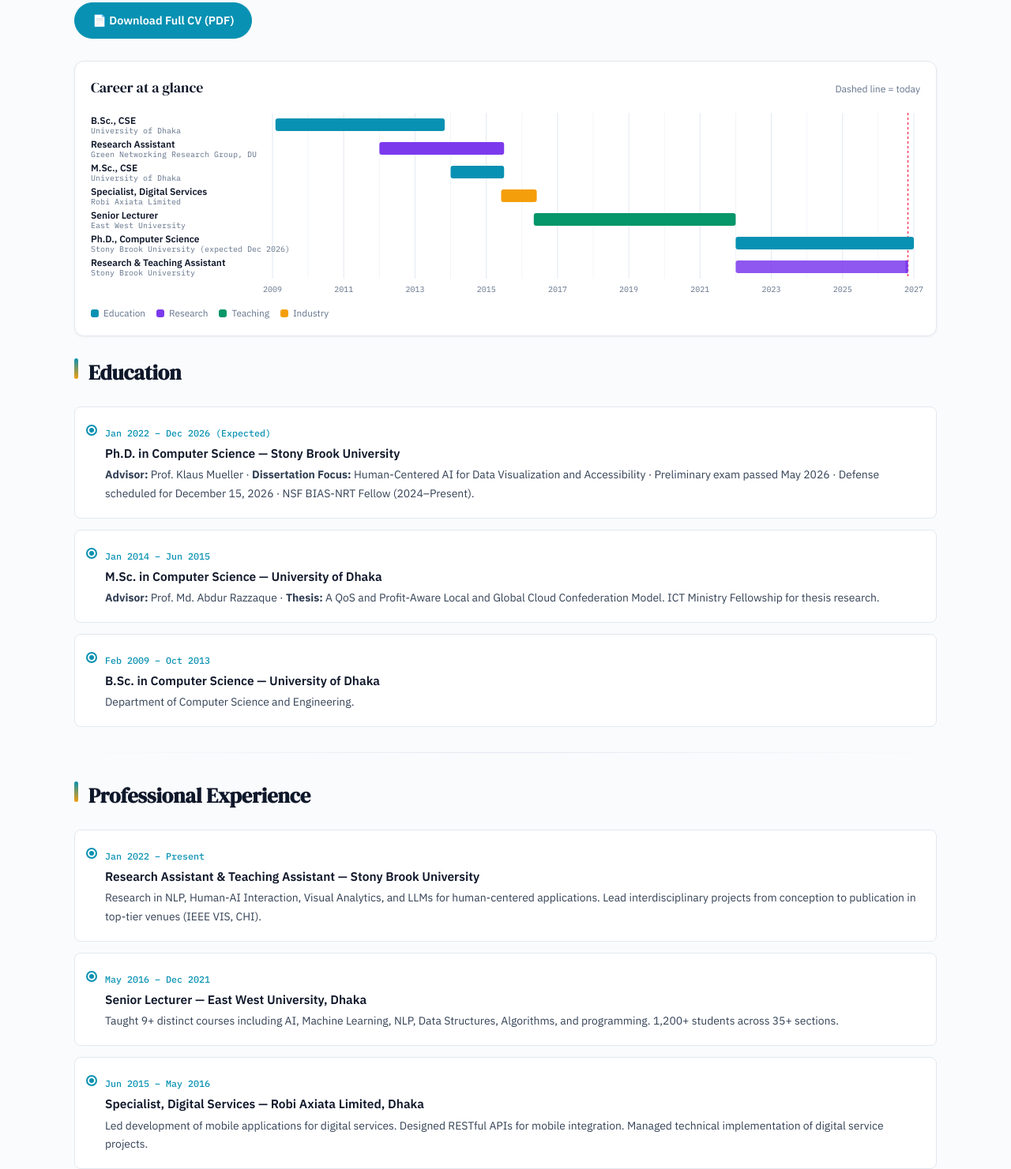
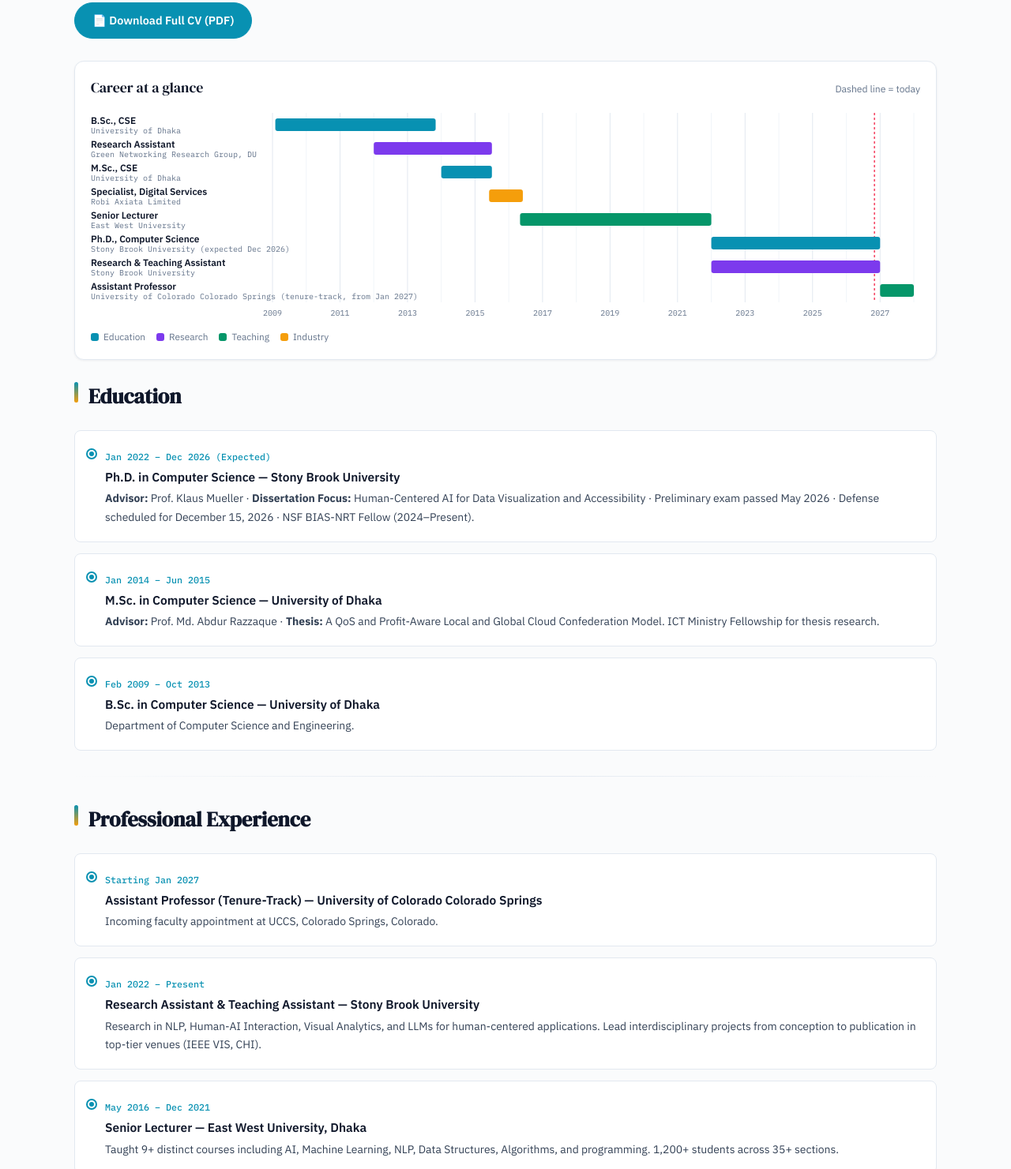
Before and after one commit to amitkdas-08/amitkdas-08.github.io, a plain HTML site: page cv.html in a window 1280 px wide. Shown: the part 249-1730 px from the top of the page at 79% size. Drawn offline with Linux system fonts and the light colour scheme.

Commit message:
Add incoming tenure-track Assistant Professor position at UCCS (Jan 2027)
Co-Authored-By: Claude Opus 5.5 <noreply@anthropic.com>

```diff
--- a/cv.html
+++ b/cv.html
@@ -40,6 +40,12 @@
 <h2 class="section-title" style="margin-bottom:20px;">Professional Experience</h2>
 
 <div class="timeline-card fade-in">
+<span class="timeline-year">Starting Jan 2027</span>
+<h4 class="timeline-title">Assistant Professor (Tenure-Track) — University of Colorado Colorado Springs</h4>
+<p class="timeline-desc">Incoming faculty appointment at UCCS, Colorado Springs, Colorado.</p>
+</div>
+
+<div class="timeline-card fade-in d1">
 <span class="timeline-year">Jan 2022 – Present</span>
 <h4 class="timeline-title">Research Assistant & Teaching Assistant — Stony Brook University</h4>
 <p class="timeline-desc">Research in NLP, Human-AI Interaction, Visual Analytics, and LLMs for human-centered applications. Lead interdisciplinary projects from conception to publication in top-tier venues (IEEE VIS, CHI).</p>
@@ -81,6 +87,7 @@
 <p><strong>Work Authorization:</strong> U.S. permanent resident (no sponsorship required)</p>
 <p><strong>Languages:</strong> English (fluent), Bengali (native)</p>
 <p><strong>Ph.D. Defense:</strong> Scheduled for December 15, 2026</p>
+<p><strong>Next Position:</strong> Tenure-track Assistant Professor, University of Colorado Colorado Springs (starting January 2027)</p>
 </div>
 
 </section>
@@ -95,7 +102,7 @@ const CAREER_CATS = {
   industry: { label: 'Industry', color: '#F59E0B' },
 };
 VZ.gantt(document.getElementById('career-gantt'), {
-  cats: CAREER_CATS, from: 2009, to: 2027, label: 'Career timeline',
+  cats: CAREER_CATS, from: 2009, to: 2028, label: 'Career timeline',
   rows: [
     { label: 'B.Sc., CSE', sub: 'University of Dhaka', start: '2009-02', end: '2013-10', cat: 'edu' },
     { label: 'Research Assistant', sub: 'Green Networking Research Group, DU', start: '2012-01', end: '2015-06', cat: 'research' },
@@ -103,7 +110,8 @@ VZ.gantt(document.getElementById('career-gantt'), {
     { label: 'Specialist, Digital Services', sub: 'Robi Axiata Limited', start: '2015-06', end: '2016-05', cat: 'industry' },
     { label: 'Senior Lecturer', sub: 'East West University', start: '2016-05', end: '2021-12', cat: 'teaching' },
     { label: 'Ph.D., Computer Science', sub: 'Stony Brook University (expected Dec 2026)', start: '2022-01', end: '2026-12', cat: 'edu' },
-    { label: 'Research & Teaching Assistant', sub: 'Stony Brook University', start: '2022-01', end: null, cat: 'research' },
+    { label: 'Research & Teaching Assistant', sub: 'Stony Brook University', start: '2022-01', end: '2026-12', cat: 'research' },
+    { label: 'Assistant Professor', sub: 'University of Colorado Colorado Springs (tenure-track, from Jan 2027)', start: '2027-01', end: '2027-12', cat: 'teaching' },
   ],
 });
 VZ.legend(document.getElementById('career-legend'), Object.values(CAREER_CATS));
```
Also changed, not shown: index.html (+4 -3 lines), news.html (+2 -0 lines), 1 other file.
